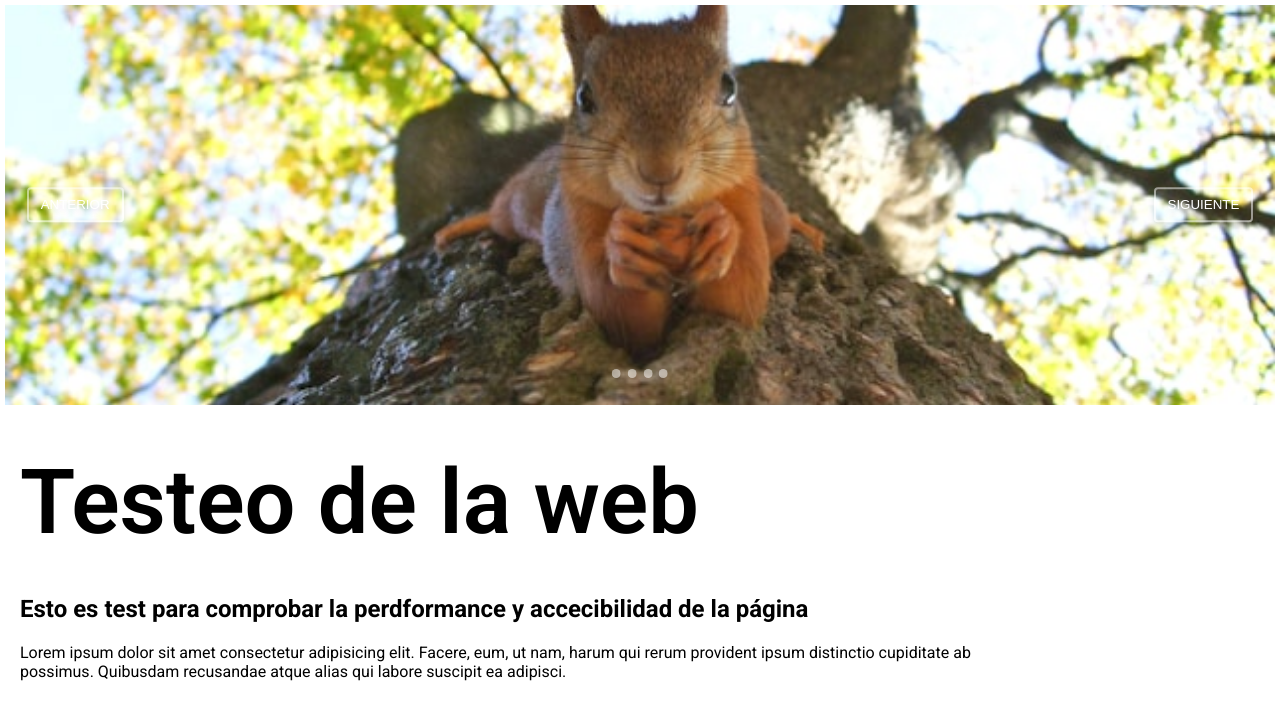
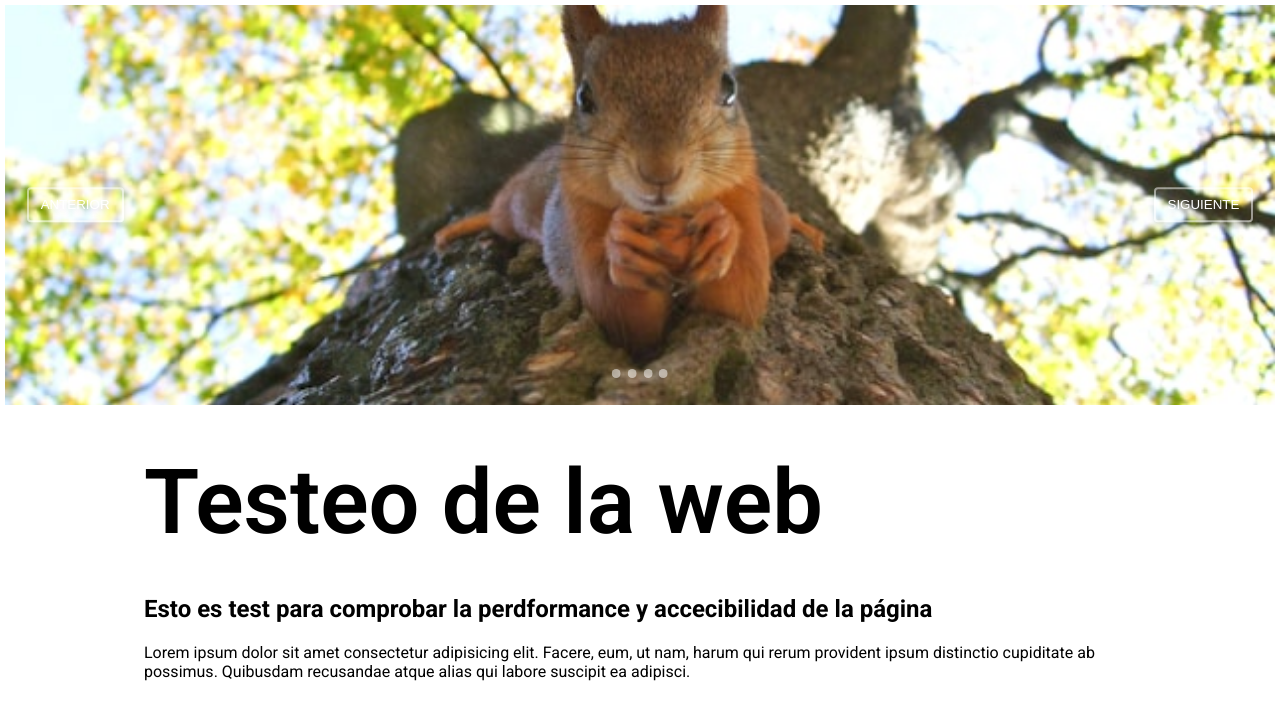
Before and after one commit to xoccoco/testeo, a plain HTML site: page index.html in a window 1280 px wide. Drawn offline with nearby package versions, Linux system fonts and the light colour scheme.

Commit message:
Add files via upload

```diff
--- a/css/style.css
+++ b/css/style.css
@@ -12,10 +12,16 @@ body {
 
 .main {
     margin: 20px;
-    width: 80vw;
     display: flex;
+    justify-content: center;
+
+}
+
+.head_contents {
+    width: 80%;
+    display: flex;
+    justify-content: center;
     flex-direction: column;
-
 }
 
 h1 {
--- a/index.html
+++ b/index.html
@@ -97,14 +97,16 @@
     </div>
 
     <div class="main">
+        <div class="head_contents">
+            <h1>Testeo de la web</h1>
 
-    <h1>Testeo de la web</h1>
+            <h3> Esto es test para comprobar la perdformance y accecibilidad de la página</h3>
+            <p>Lorem ipsum dolor sit amet consectetur adipisicing elit. Facere, eum, ut nam, harum qui rerum provident
+                ipsum
+                distinctio cupiditate ab possimus. Quibusdam recusandae atque alias qui labore suscipit ea adipisci.</p>
+        </div>
 
-    <h3> Esto es test para comprobar la perdformance y accecibilidad de la página</h3>
-    <p>Lorem ipsum dolor sit amet consectetur adipisicing elit. Facere, eum, ut nam, harum qui rerum provident ipsum
-        distinctio cupiditate ab possimus. Quibusdam recusandae atque alias qui labore suscipit ea adipisci.</p>
-
-</div>
+    </div>
 
     <script src="https://cdn.jsdelivr.net/npm/@glidejs/glide@3.4.1/dist/glide.min.js"></script>
 
```
